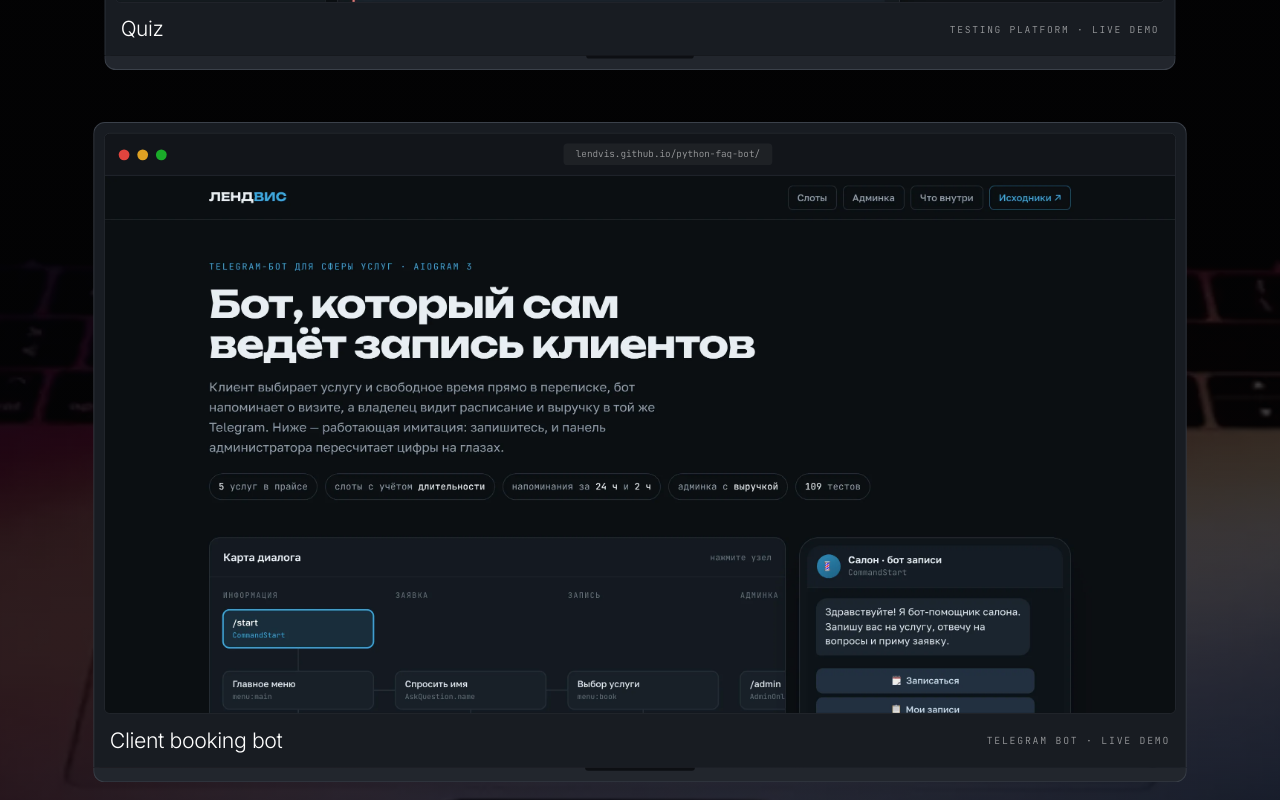
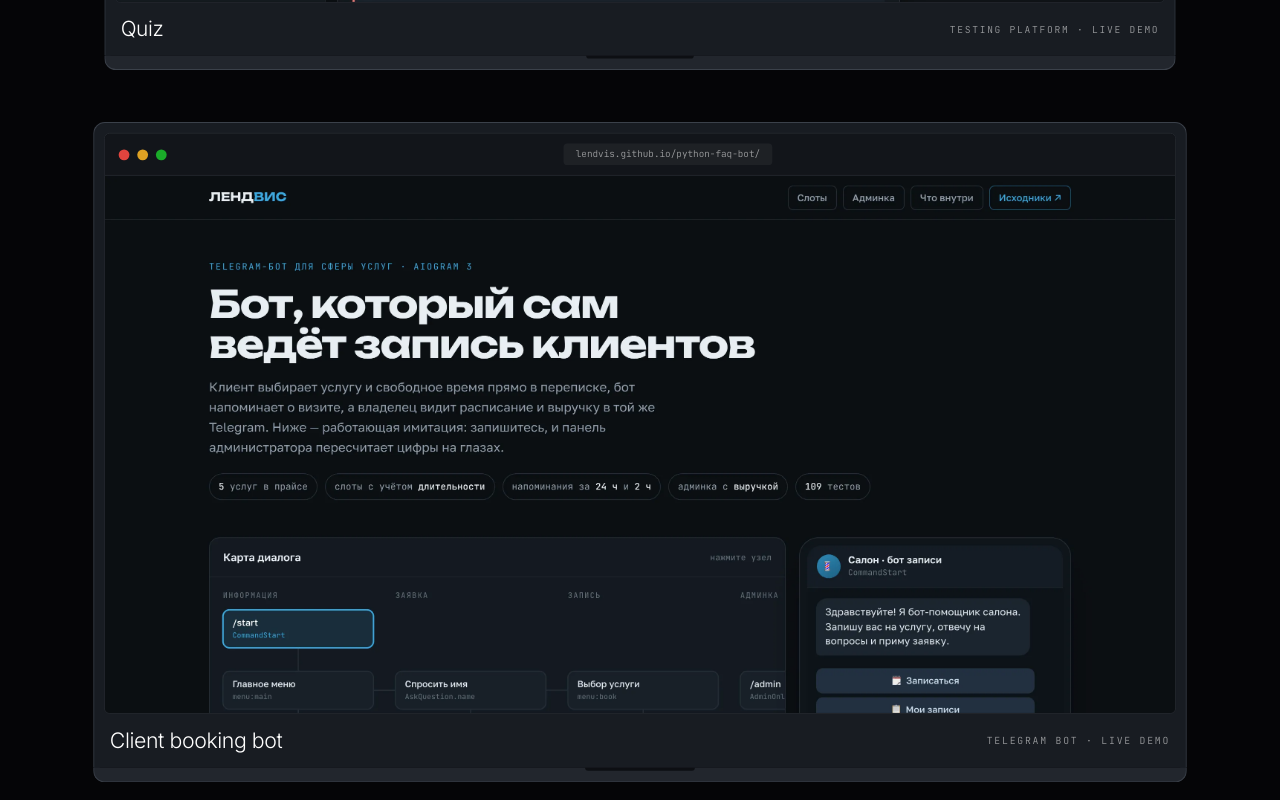
Before and after one commit to Olegg000/lendvis, a React (Vite) app: page /#/contact in a window 1280 px wide. Shown: the part 2100-2900 px from the top of the page. Built offline with nearby package versions, Linux system fonts and the light colour scheme; a web font is replaced by a local one.

Commit message:
Витрина без фото-подложки: карточки на чистом фоне; корневой Pages-сайт организации (base /)

```diff
--- a/src/pages/Home.tsx
+++ b/src/pages/Home.tsx
@@ -49,27 +49,10 @@ export default function Home() {
         <More to="/about">{t.nav.about}</More>
       </section>
 
-      {/* Витрина стоит на настоящем кадре: работы плывут поверх сцены, а не поверх пустоты */}
-      <section className={`relative ${gap} pt-16 sm:pt-20`}>
-        <img
-          src={`${import.meta.env.BASE_URL}shots/final-bg.webp`}
-          alt=""
-          loading="lazy"
-          className="absolute inset-0 h-full w-full object-cover"
-          style={{ filter: 'grayscale(0.5) brightness(0.62) contrast(1.05)' }}
-        />
-        <span
-          aria-hidden="true"
-          className="pointer-events-none absolute inset-0"
-          style={{
-            background:
-              'linear-gradient(to bottom, var(--color-ground) 0%, rgba(5,5,7,0.52) 20%, rgba(5,5,7,0.52) 78%, var(--color-ground) 100%)',
-          }}
-        />
-        <div className={`relative ${wrap}`}>
-          <SectionHead title={t.home.work.title} accent={t.home.work.titleAccent} lead={t.home.work.lead} />
-          <Showcase projects={shown} />
-        </div>
+      {/* Витрина на чистом фоне: карточки — единственное, на что смотрят, без фото-подложки */}
+      <section className={`${wrap} ${gap} pt-16 sm:pt-20`}>
+        <SectionHead title={t.home.work.title} accent={t.home.work.titleAccent} lead={t.home.work.lead} />
+        <Showcase projects={shown} />
       </section>
 
       {/* Нижнего отступа нет намеренно: финальный блок несёт свой собственный воздух,
--- a/vite.config.ts
+++ b/vite.config.ts
@@ -3,7 +3,7 @@ import react from '@vitejs/plugin-react'
 import tailwindcss from '@tailwindcss/vite'
 
 export default defineConfig({
-  base: '/lendvis/',
+  base: '/',
   plugins: [react(), tailwindcss()],
   build: {
     rollupOptions: {
```
Also changed, not shown: public/shots/final-bg.webp (deleted).
